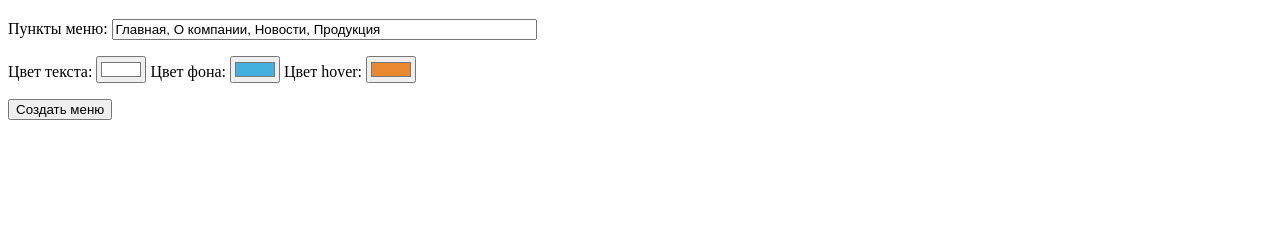
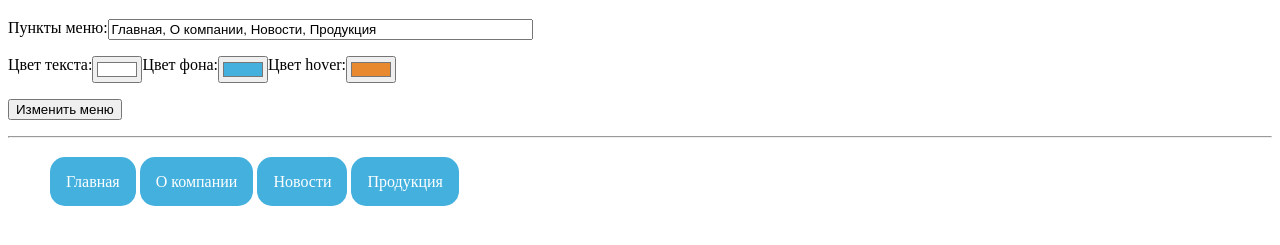
Before and after one commit to Adrian3110KB/Menu, a plain HTML site: page index.html in a window 1280 px wide. Both pictures are taken after a click on the button "Создать меню". Shown: the part 61-306 px from the top of the page. Drawn offline with Linux system fonts and the light colour scheme.

Commit message:
Программная часть

```diff
--- a/css/style.css
+++ b/css/style.css
@@ -0,0 +1,32 @@
+
+ul {
+    margin: 35px 0;
+    list-style: none;
+    display:flex;
+
+}
+
+a {
+    padding: 16px;
+    background: #43b0de;
+    margin: 2px;
+    color: #fff;
+    text-decoration: none;
+    border-radius: 15px;
+    transition: .3s;
+
+}
+
+
+p {
+    display: flex;
+
+}
+
+img {
+
+    cursor: pointer;
+}
+/* a:hover {
+    background: #e88930;
+} */
--- a/index.html
+++ b/index.html
@@ -7,6 +7,22 @@
     <title>Document</title>
 
     <link rel="stylesheet" href="css/style.css">
+
+<style id="userStyle">
+
+/* a{
+
+  background: #43b0de;
+  color: #fff;
+
+}
+
+a:hover {
+    background: #e88930;
+} */
+
+</style>
+
 </head>
 <body>
 
@@ -24,14 +40,31 @@
 </p>
 
 <p>
- <input type="button" name="but" value="Создать меню">
+ <input type="button" name="but" value="Создать меню" onclick="menu()">
 
 </p>
 
 
  </form>
 
+<hr>
 
+<div id="boxMenu">
+<!-- <ul>
+
+ <li> <a href="#">Пункт меню</a></li>
+ <li> <a href="#">Пункт меню</a></li>
+ <li> <a href="#">Пункт меню</a></li>
+
+</ul> -->
+</div>
+
+<div id="boxPicture">
+  <!-- <img src="images/1.jpg" alt=""> -->
+
+
+
+</div>
 
    <script src="js/menu.js"></script>
 </body>
--- a/js/menu.js
+++ b/js/menu.js
@@ -0,0 +1,50 @@
+
+function menu() {
+
+let elemMenu=formMenu.elemMenu.value;
+console.log(elemMenu);
+
+let fc= formMenu.fc.value;
+let bc= formMenu.bc.value;
+let hc= formMenu.hc.value;
+
+let arrMenu = elemMenu.split(", ");
+
+console.log(elemMenu, fc, bc, hc, arrMenu);
+
+let s1="", s2="";
+
+  for (i=0; i<arrMenu.length; i++) {
+
+s1+=`<li onclick="funcImg(${i+1})"> <a href="#">${arrMenu[i]}</a></li>`;
+
+   }
+
+   s1=  `<ul>${s1}</ul>`;
+
+   s2=`
+   a {
+
+    background: ${bc};
+    color: ${fc};
+
+  }
+
+  a:hover {
+      background: ${hc};
+  }
+   ` ;
+
+     boxMenu.innerHTML=s1;
+     userStyle.innerHTML=s2;
+
+     formMenu.but.value= "Изменить меню";
+
+
+}
+
+function funcImg(n) {
+    boxPicture.innerHTML=
+    `<img  onclick="boxPicture.innerHTML= ''"src="../images/${n}.jpg">`
+
+}
```
Also changed, not shown: images/1.jpg (added), images/10.jpg (added), images/11.jpg (added), images/2.jpg (added), images/3.jpg (added), images/4.jpg (added), images/5.jpg (added), images/6.jpg (added), images/7.jpg (added), images/8.jpg (added), images/9.jpg (added).
